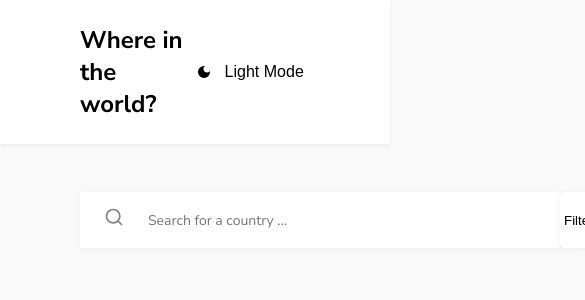
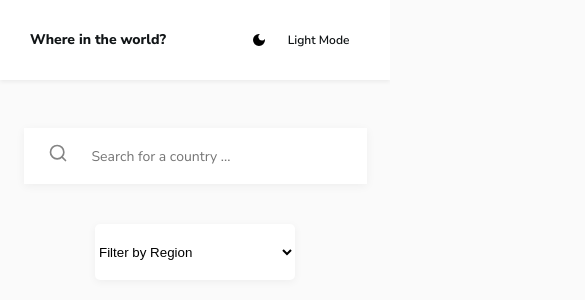
Before and after one commit to Prince-Turkson/rest-countries-api, a React (Create React App) app: page / in a window 390 px wide. Shown: the top 300 px of the page, 585 px wide, since content can reach past the window. Built offline with nearby package versions, Linux system fonts and the light colour scheme; no server answers; a web font is replaced by a local one.

Commit message:
mobile queries for homeage

```diff
--- a/src/Components/CountryApi.tsx
+++ b/src/Components/CountryApi.tsx
@@ -54,7 +54,7 @@ const CountryApi: React.FC<CountryApiProps> = ({ searchQuery, selectedRegion })
                   <h4>{country.name}</h4>
                   <div className='details'>
                     <p><strong>Region:</strong> {country.region}</p>
-                    <p><strong>Population:</strong> {country.population}</p>
+                    <p><strong>Population:</strong> {country.population.toLocaleString()}</p>
                     <p><strong>Capital:</strong> {country.capital}</p>
                   </div>
                 </div>
--- a/src/Pages/CountryDetails.tsx
+++ b/src/Pages/CountryDetails.tsx
@@ -36,7 +36,7 @@ const CountryDetails: React.FC = () => {
   }, [countryName]);
 
   if (!countryName) {
-    return <div>Country name is missing.</div>;
+    return <div><h1>Country name is missing.</h1></div>;
   }
 
   if (!countryDetails) {
@@ -62,13 +62,13 @@ const CountryDetails: React.FC = () => {
                 <p><strong>Native Name:</strong>{countryDetails.nativeName}</p>
             </div>
             <div className="CountryDetailsPopulation">
-            <p><strong>Population:</strong> {countryDetails.population}</p>
+            <p><strong>Population:</strong> {countryDetails.population.toLocaleString()}</p>
             </div>
               <div className="CountryDetailsRegion">
               <p><strong>Region:</strong> {countryDetails.region}</p>
               </div>
                <div className="CountryDetailsSub">
-               <p><strong>Sub Region</strong>{countryDetails.subregion}</p>
+               <p><strong>Sub Region:</strong>{countryDetails.subregion}</p>
                </div>
                <div className="CountryDetailsCapitail">
                <p><strong>Capital:</strong> {countryDetails.capital}</p>
@@ -82,18 +82,22 @@ const CountryDetails: React.FC = () => {
                <p><strong>Currencies:</strong>{countryDetails.currencies.map(currency => currency.code).join(", ")}</p>
                </div>
               <div className="CountryDetailsLanguage">
-                <p><strong>Language</strong>{countryDetails.languages.map(language => language.name).join(", ")}</p>
+                <p><strong>Language:</strong>{countryDetails.languages.map(language => language.name).join(", ")}</p>
               </div>
                    </div>
 
+
                     </div>
+
+                {/* borders */}
+
+
+
+              </div>
 
 
 
 
-
-
-              </div>
 
 
 
--- a/src/Styles/BackButton.css
+++ b/src/Styles/BackButton.css
@@ -5,7 +5,7 @@
     display: flex;
     align-items: center;
     justify-content: center;
-   gap: 10px;
+    gap: 10px;
 }
 
 .bkBtn{
@@ -13,10 +13,14 @@
     height: 40px;
     flex-shrink: 0;
     border-radius: 6px;
-background: #FFF;
+    background: #FFF;
+    border: none;
+    outline: none;
 
-border: none;
-outline: none;
+}
+.bkBtn{
+   margin-left: 80px;
+   margin-top: 80px;
 }
 
 .buttonText h4{
@@ -28,3 +32,17 @@ font-style: normal;
 font-weight: 300;
 line-height: 20px;
 }
+
+.dark-mode .bkBtn{
+    background-color: #2B3844;
+
+}
+
+
+.dark-mode .buttonText h4{
+ color: #FFF;
+}
+
+.dark-mode .backArrow{
+    color: #fff;
+}
--- a/src/Styles/CountryApi.css
+++ b/src/Styles/CountryApi.css
@@ -77,7 +77,25 @@ Link{
   text-decoration: none;
 }
 
+
+.dark-mode .details p{
+  color: #fff;
+}
 .details p{
   color: black;
   font-family: "Nunito Sans", sans-serif;;
 }
+
+.dark-mode .CountryDetailsName{
+  color: #fff;
+}
+
+
+@media only screen and (max-width: 480px) and (min-width: 320px){
+
+  .countryContent{
+    grid-template-columns: 1fr;
+
+  }
+
+}
--- a/src/Styles/CountryDetails.css
+++ b/src/Styles/CountryDetails.css
@@ -1,13 +1,54 @@
 .CountryDetails{
     display: flex;
-    align-items: center;
     justify-content: space-between;
+    /* margin-top: 50px; */
+    margin: 5.125rem;
+
+
+}
+
+.CountryDetailsFlag{
+  padding-left: 80px;
 }
 
 .CountryDetailsFlag img{
     width: 559.715px;
-    height: 483.169px;
+    height: 425px;
     flex-shrink: 0;
+    border-radius: .5rem;
+}
+
+.CountryDetailsName{
+    color: #111517;
+    font-family: Nunito Sans;
+    font-size: 32px;
+    font-weight: 800;
+    margin-bottom: 1.438rem;
+    margin-left: 1.7rem;
+}
+
+.CountryFlex{
+
+    margin-right: 82px;
+}
+
+.mainFlex{
+    padding: 2.2rem;
+    gap: 4.4rem;
+}
+
+.secondFlex{
+    font-family: Nunito Sans;
+    font-size: 1rem;
+    font-weight: 300;
+    line-height: 2rem;
+}
+
+.thirdFlex{
+    font-family: 'Nunito Sans', 'sans-serif';
+    font-size: 1rem;
+    font-weight: 300;
+    line-height: 2rem;
 }
 
 .mainFlex{
@@ -17,6 +58,40 @@
 
 }
 
-.secondFlex{
 
+
+.dark-mode .CountryDetailsNative{
+    color: #fff;
 }
+
+.dark-mode .CountryDetailsPopulation{
+    color: #fff;
+}
+
+.dark-mode .CountryDetailsRegion{
+    color: #fff;
+}
+
+.dark-mode .CountryDetailsSub{
+    color: #fff;
+}
+
+.dark-mode .CountryDetailsCapitail{
+    color: #fff;
+}
+
+.dark-mode .CountryDetailsDomain{
+    color: #fff;
+}
+
+.dark-mode .CountryDetailsCurrency{
+    color: #fff;
+}
+
+.dark-mode .CountryDetailsLanguage{
+    color: #fff;
+}
+
+.dark-mode .backArrow svg{
+    stroke: #fff;
+}
--- a/src/Styles/Homepage.css
+++ b/src/Styles/Homepage.css
@@ -8,3 +8,14 @@
 .dark-mode .second-item{
     background: #202C36;
 }
+
+@media only screen and (max-width: 480px) and (min-width: 320px){
+
+    .second-item{
+        flex-direction: column;
+        gap: 40px;
+
+    }
+
+
+}
--- a/src/Styles/Toggle.css
+++ b/src/Styles/Toggle.css
@@ -2,3 +2,15 @@
     background: #2B3844;
     color: #fff;
 }
+
+
+@media only screen and (max-width: 480px) and (min-width: 320px){
+    span{
+        color: #111517;
+font-family: 'Nunito Sans', 'sans-serif';
+font-size: 12px;
+font-style: normal;
+font-weight: 600;
+line-height: normal;
+    }
+}
--- a/src/Styles/navBar.css
+++ b/src/Styles/navBar.css
@@ -17,3 +17,27 @@ h1{
     box-shadow: 0px 2px 4px 0px rgba(0, 0, 0, 0.06);
     color: #fff;
 }
+
+
+
+@media only screen and (max-width: 480px) and (min-width: 375px){
+
+
+.navBar {
+
+    width: 100%;
+    height: 80px;
+    padding: 16px 30px;
+
+}
+
+
+h1{
+    color: #111517;
+    font-family: 'Nunito Sans', sans-serif;
+    font-size: 14px;
+    font-style: normal;
+    font-weight: 800;
+    line-height: 20px
+}
+}
--- a/src/Styles/searchBar.css
+++ b/src/Styles/searchBar.css
@@ -44,3 +44,16 @@ input {
     color: #fff;
     background: #2B3844;
   }
+
+
+@media only screen and (max-width: 480px) and (min-width: 320px){
+
+.SearchContentDetails{
+  width: 343px;
+}
+
+input{
+  width: 100%;
+}
+
+}
```
